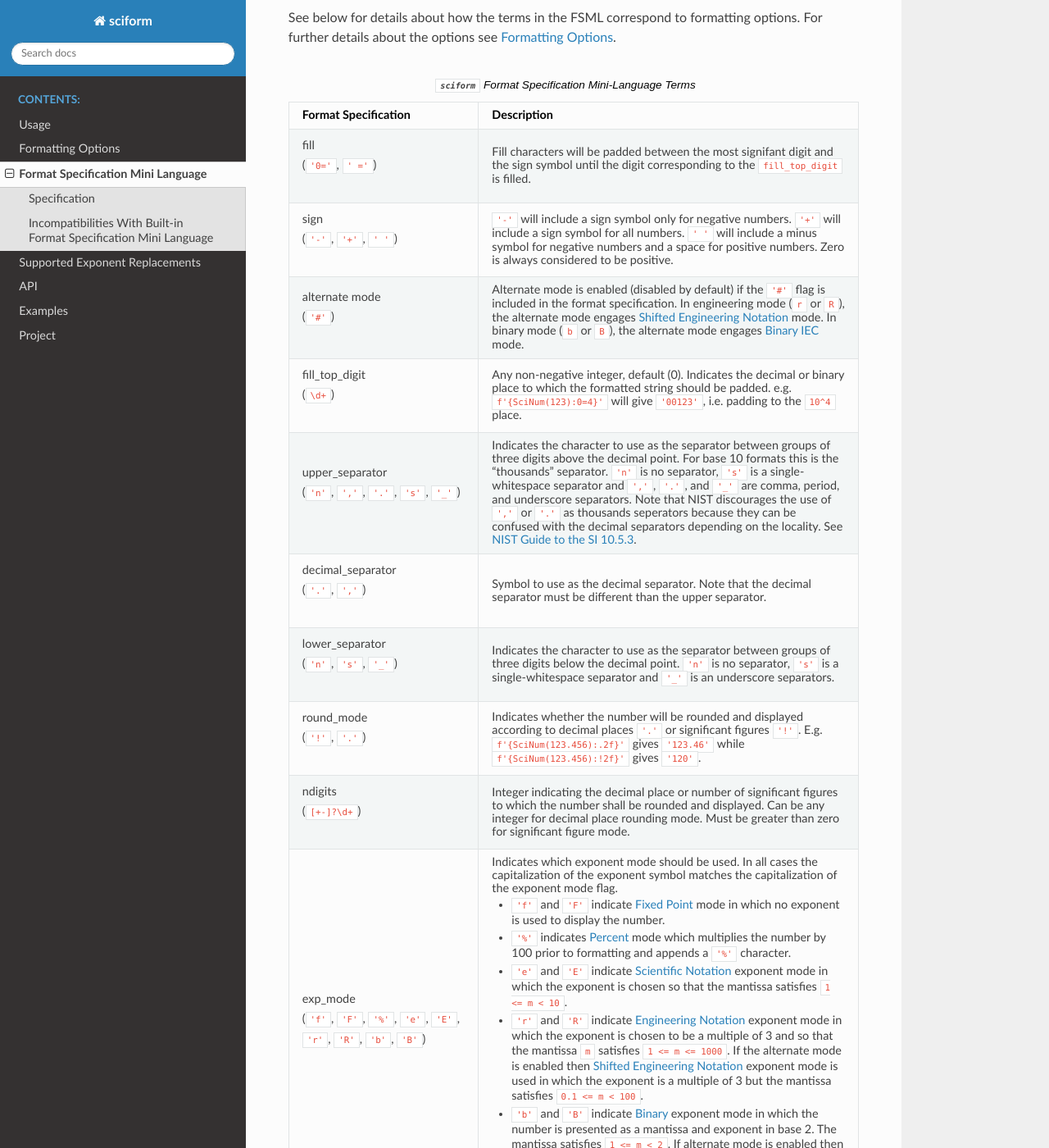
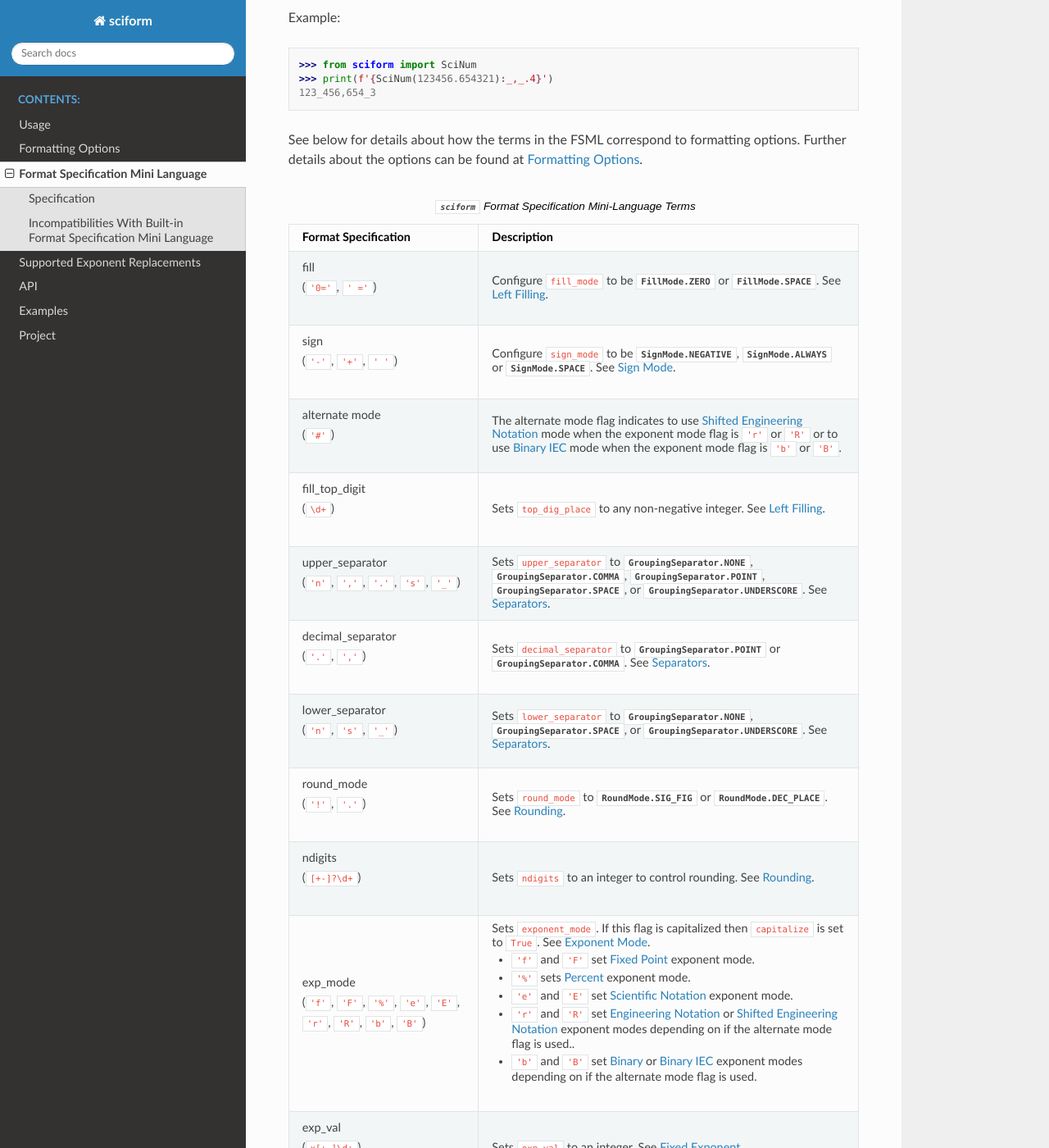
Before and after one commit to jagerber48/sciform, a Sphinx documentation site: the page built from docs/source/fsml.rst, in a window 1280 px wide and 1400 px high, scrolled down 606 px. Shown: the whole window at 82% size. Built offline with Sphinx 7.4.7 and the Read the Docs theme 2.0.0, drawn with Linux system fonts in a browser that asks for light colours; some of the changed text lies outside the part shown.

Commit message:
Update fsml documentation to point to existing format options documentation to avoid duplication

```diff
--- a/docs/source/fsml.rst
+++ b/docs/source/fsml.rst
@@ -32,9 +32,16 @@ The :mod:`sciform` format specification mini-language is given by::
     exp_mode           ::=  "f" | "F" | "%" | "e" | "E" | "r" | "R" | "b" | "B" |
     exp_val            ::=  [+-]?digit+
 
+Example:
+
+>>> from sciform import SciNum
+>>> print(f'{SciNum(123456.654321):_,_.4}')
+123_456,654_3
+
 See below for details about how the terms in the FSML correspond to
 formatting options.
-For further details about the options see :ref:`formatting_options`.
+Further details about the options can be found at
+:ref:`formatting_options`.
 
 .. list-table:: :mod:`sciform` Format Specification Mini-Language Terms
    :widths: 15 30
@@ -44,114 +51,79 @@ For further details about the options see :ref:`formatting_options`.
      - Description
    * - | fill
        | (``'0='``, ``' ='``)
-     - Fill characters will be padded between the most signifant digit
-       and the sign symbol until the digit corresponding to the
-       ``fill_top_digit`` is filled.
+     - Configure ``fill_mode`` to be :class:`FillMode.ZERO` or
+       :class:`FillMode.SPACE`. See :ref:`left_filling`.
    * - | sign
        | (``'-'``, ``'+'``, ``' '``)
-     - ``'-'`` will include a sign symbol only for negative numbers.
-       ``'+'`` will include a sign symbol for all numbers.
-       ``' '`` will include a minus symbol for negative numbers and a
-       space for positive numbers. Zero is always considered to be
-       positive.
+     - Configure ``sign_mode`` to be :class:`SignMode.NEGATIVE`,
+       :class:`SignMode.ALWAYS` or :class:`SignMode.SPACE`. See
+       :ref:`sign_mode`.
    * - | alternate mode
        | (``'#'``)
-     - Alternate mode is enabled (disabled by default) if the ``'#'``
-       flag is included in the format specification.
-       In engineering mode (``r`` or ``R``), the alternate mode engages
-       :ref:`engineering_shifted` mode.
-       In binary mode (``b`` or ``B``), the alternate mode engages
-       :ref:`binary_iec` mode.
+     - The alternate mode flag indicates to use
+       :ref:`engineering_shifted` mode when the exponent mode flag is
+       ``'r'`` or ``'R'`` or to use :ref:`binary_iec` mode when the
+       exponent mode flag is ``'b'`` or ``'B'``.
    * - | fill_top_digit
        | (``\d+``)
-     - Any non-negative integer, default (0).
-       Indicates the decimal or binary place to which the formatted
-       string should be padded.
-       e.g. ``f'{SciNum(123):0=4}'`` will give ``'00123'``, i.e. padding
-       to the ``10^4`` place.
+     - Sets ``top_dig_place`` to any non-negative integer.
+       See :ref:`left_filling`.
    * - | upper_separator
        | (``'n'``, ``','``, ``'.'``, ``'s'``, ``'_'``)
-     - Indicates the character to use as the separator between groups of
-       three digits above the decimal point. For base 10 formats this is
-       the "thousands" separator.
-       ``'n'`` is no separator, ``'s'`` is a single-whitespace separator
-       and ``','``, ``'.'``, and ``'_'`` are comma, period, and
-       underscore separators.
-       Note that NIST discourages the use of ``','`` or ``'.'`` as
-       thousands seperators because they can be confused with the
-       decimal separators depending on the locality.
-       See
-       `NIST Guide to the SI 10.5.3 <https://www.nist.gov/pml/special-publication-811/nist-guide-si-chapter-10-more-printing-and-using-symbols-and-numbers#1053>`_.
+     - Sets ``upper_separator`` to :class:`GroupingSeparator.NONE`,
+       :class:`GroupingSeparator.COMMA`,
+       :class:`GroupingSeparator.POINT`,
+       :class:`GroupingSeparator.SPACE`, or
+       :class:`GroupingSeparator.UNDERSCORE`.
+       See :ref:`separators`.
    * - | decimal_separator
        | (``'.'``, ``','``)
-     - Symbol to use as the decimal separator.
-       Note that the decimal separator must be different than the upper
-       separator.
+     - Sets ``decimal_separator`` to :class:`GroupingSeparator.POINT` or
+       :class:`GroupingSeparator.COMMA`.
+       See :ref:`separators`.
    * - | lower_separator
        | (``'n'``, ``'s'``, ``'_'``)
-     - Indicates the character to use as the separator between groups of
-       three digits below the decimal point.
-       ``'n'`` is no separator, ``'s'`` is a single-whitespace separator
-       and ``'_'`` is an underscore separators.
+     - Sets ``lower_separator`` to :class:`GroupingSeparator.NONE`,
+       :class:`GroupingSeparator.SPACE`, or
+       :class:`GroupingSeparator.UNDERSCORE`.
+       See :ref:`separators`.
    * - | round_mode
        | (``'!'``, ``'.'``)
-     - Indicates whether the number will be rounded and displayed
-       according to decimal places ``'.'`` or significant figures
-       ``'!'``.
-       E.g. ``f'{SciNum(123.456):.2f}'`` gives ``'123.46'`` while
-       ``f'{SciNum(123.456):!2f}'`` gives ``'120'``.
+     - Sets ``round_mode`` to :class:`RoundMode.SIG_FIG` or
+       :class:`RoundMode.DEC_PLACE`.
+       See :ref:`rounding`.
    * - | ndigits
        | (``[+-]?\d+``)
-     - Integer indicating the decimal place or number of significant
-       figures to which the number shall be rounded and displayed.
-       Can be any integer for decimal place rounding mode.
-       Must be greater than zero for significant figure mode.
+     - Sets ``ndigits`` to an integer to control rounding.
+       See :ref:`rounding`.
    * - | exp_mode
        | (``'f'``, ``'F'``, ``'%'``, ``'e'``, ``'E'``, ``'r'``, ``'R'``,
          ``'b'``, ``'B'``)
-     - Indicates which exponent mode should be used. In all cases the
-       capitalization of the exponent symbol matches the capitalization
-       of the exponent mode flag.
+     - Sets ``exponent_mode``.
+       If this flag is capitalized then ``capitalize`` is set to
+       ``True``.
+       See :ref:`exp_mode`.
 
-       * ``'f'`` and ``'F'`` indicate :ref:`fixed_point` mode in which
-         no exponent is used to display the number.
-       * ``'%'`` indicates :ref:`percent_mode` mode which multiplies the
-         number by 100 prior to formatting and appends a ``'%'``
-         character.
-       * ``'e'`` and ``'E'`` indicate :ref:`scientific` exponent mode in
-         which the exponent is chosen so that the mantissa satisfies
-         ``1 <= m < 10``.
-       * ``'r'`` and ``'R'`` indicate :ref:`engineering` exponent mode
-         in which the exponent is chosen to be a multiple of 3 and so
-         that the mantissa ``m`` satisfies ``1 <= m <= 1000``.
-         If the alternate mode is enabled then
-         :ref:`engineering_shifted` exponent mode is used in which the
-         exponent is a multiple of 3 but the mantissa satisfies
-         ``0.1 <= m < 100``.
-       * ``'b'`` and ``'B'`` indicate :ref:`binary` exponent mode in
-         which the number is presented as a mantissa and exponent in
-         base 2.
-         The mantissa satisfies ``1 <= m < 2``.
-         If alternate mode is enabled then :ref:`binary_iec` exponent
-         mode is engaged so that the exponent is a multiple of 10 and
-         the mantissa satisfies ``1 <= m < 1024 = 2^10``.
+       * ``'f'`` and ``'F'`` set :ref:`fixed_point` exponent mode.
+       * ``'%'`` sets :ref:`percent_mode` exponent mode.
+       * ``'e'`` and ``'E'`` set :ref:`scientific` exponent mode.
+       * ``'r'`` and ``'R'`` set :ref:`engineering` or
+         :ref:`engineering_shifted` exponent modes depending on if the
+         alternate mode flag is used..
+       * ``'b'`` and ``'B'`` set :ref:`binary` or :ref:`binary_iec`
+         exponent modes depending on if the alternate mode flag is used.
    * - | exp_val
        | (``x[+-]\d+``)
-     - Positive or negative integer that can be used to force the
-       exponent to take a particular value.
-       This value must be compatible with the requested exponent mode.
+     - Sets ``exp_val`` to an integer.
+       See :ref:`fixed_exp`.
    * - | prefix mode
        | (``'p'``)
-     -  Flag (default off) indicating whether exponent strings should be
-        replaced with SI or IEC prefix characters. E.g.
-        ``'123e+03' -> '123 k'`` or ``'857.2B+20' -> '857.2 Mi'``.
+     - Sets ``exp_format`` to :class:`ExpFormat.PREFIX`.
+       See :ref:`exp_str_replacement`.
    * - | bracket uncertainty
        | (``'()'``)
-     - Flag (default off) indicating if :ref:`bracket_uncertainty` mode
-       should be used so that uncertainty appears in parentheses rather
-       than after a plus/minus symbol. E.g.
-       ``'1.0 +/- 0.5' -> '1.0(5)'``.
-
+     - Sets ``bracket_unc=True``.
+       See :ref:`bracket_uncertainty`.
 
 
 Incompatibilities With Built-in Format Specification Mini Language
```
Also changed, not shown: docs/source/options.rst (+12 -0 lines).
